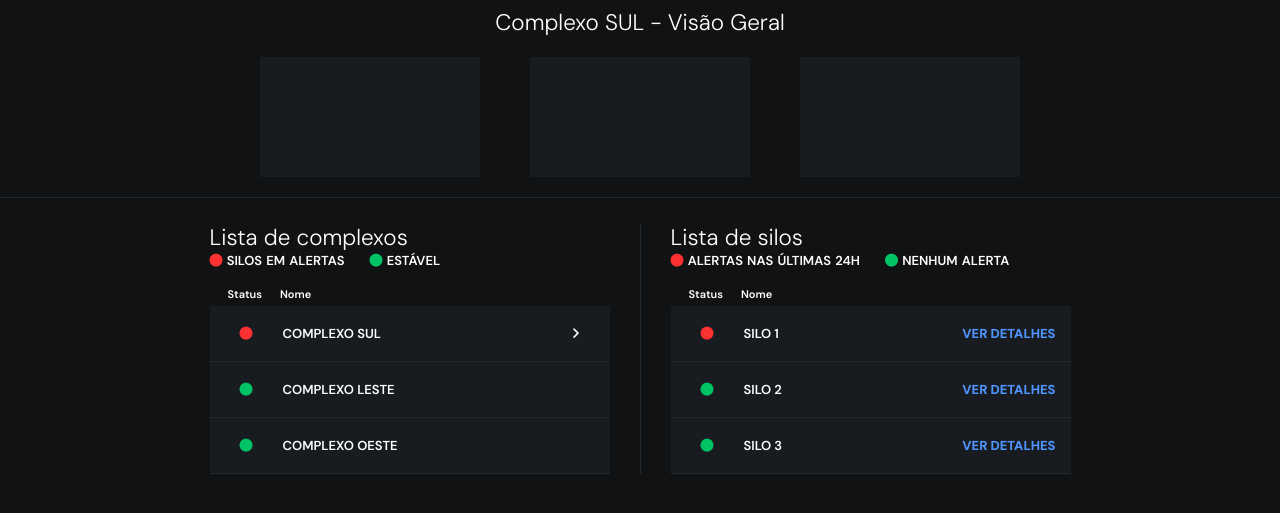
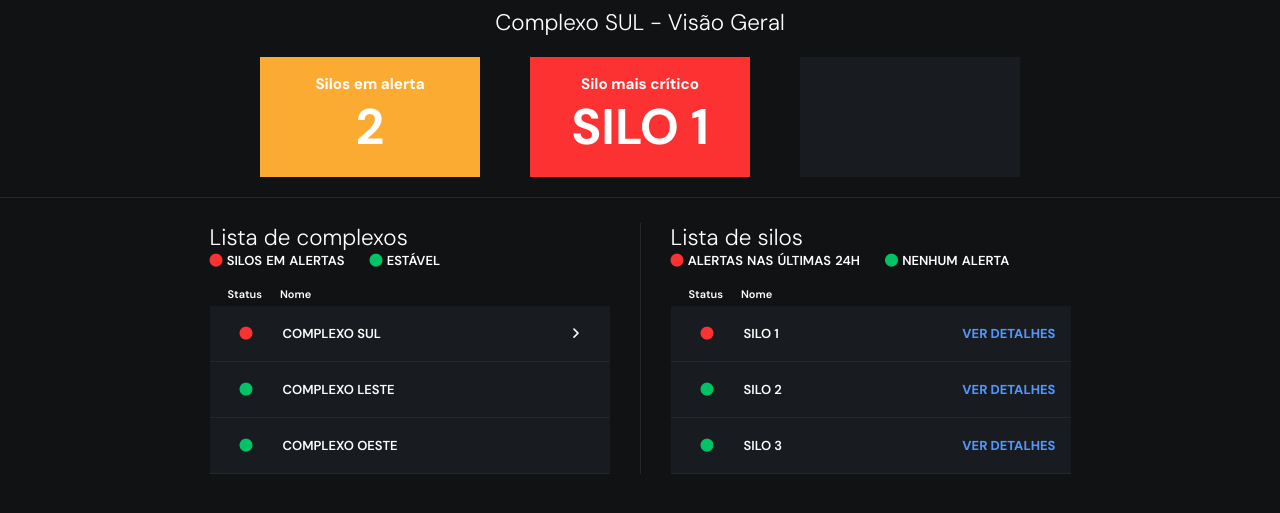
Before and after one commit to c-gouv/proj_sprint2, a website: page html/dashboard-geral.html in a window 1280 px wide. Shown: the part 107-620 px from the top of the page. Drawn offline with nearby package versions, Linux system fonts and the light colour scheme.

Commit message:
informações das KPIs atualizadas na dasboard geral

```diff
--- a/css/dashboardGeral.css
+++ b/css/dashboardGeral.css
@@ -24,9 +24,20 @@
     gap: 50px;
 }
 .kpiAreaContent {
+    display: flex;
+    flex-direction: column;
+    align-items: center;
+    justify-content: center;
     width: 220px;
     height: 120px;
     background-color: var(--cor-secundaria);
+}
+.kpiAreaContent>h3,p{
+    font-weight: bold;
+}
+
+.kpiAreaContent>p{
+    font-size: 50px;
 }
 
 /* COMPLEXO */
--- a/css/dashboardSensor.css
+++ b/css/dashboardSensor.css
@@ -17,6 +17,11 @@ main {
     flex-direction: column;
     height: 80vh;
     padding: 10px;
+}
+
+.main_grafico>h3{
+    font-size: 40px;
+    padding: 5px 10px;
 }
 
 .alert-list {
--- a/html/dashboard-geral.html
+++ b/html/dashboard-geral.html
@@ -58,8 +58,14 @@
         <div class="kpiArea">
           <span class="titulo">Complexo SUL - Visão Geral</span>
           <div class="kpiAreaContentContainer">
-            <div class="kpiAreaContent"></div>
-            <div class="kpiAreaContent"></div>
+            <div class="kpiAreaContent" style="background-color: #fcab32;">
+              <h3>Silos em alerta</h3>
+              <p>2</p>
+            </div>
+            <div class="kpiAreaContent" style="background-color: #fc3232;">
+              <h3>Silo mais crítico</h3>
+              <p>SILO 1</p>
+            </div>
             <div class="kpiAreaContent"></div>
           </div>
         </div>
```
Also changed, not shown: html/dashboard-sensor.html (+2 -1 lines).
